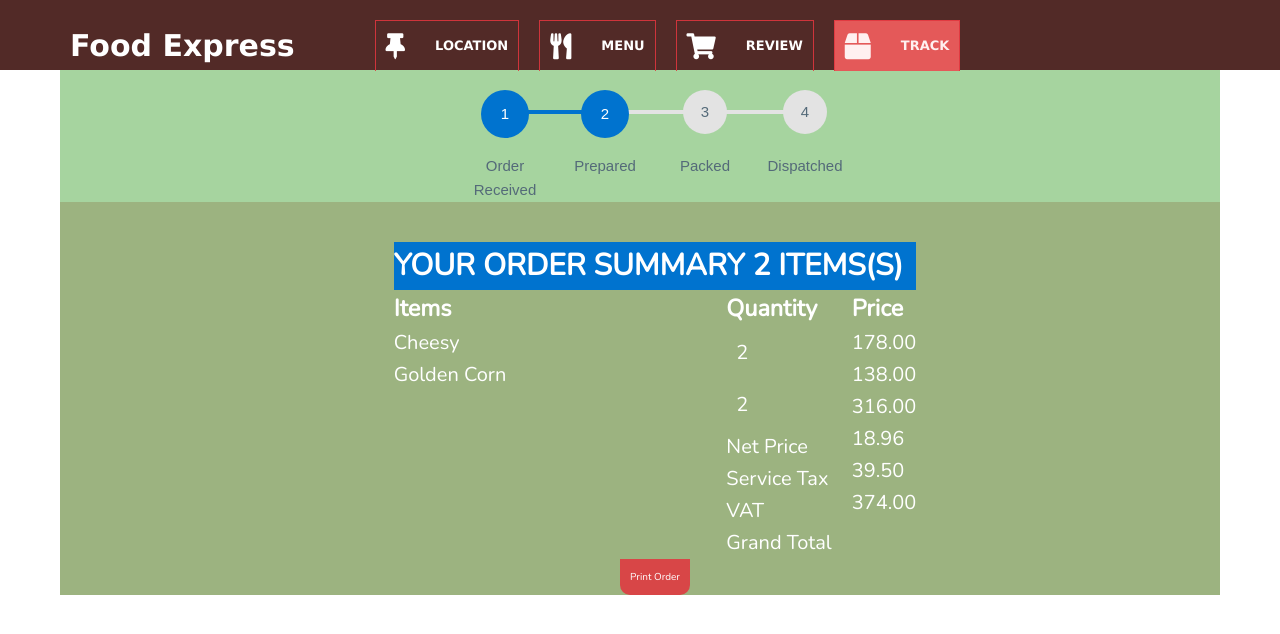
After one commit to afhm/food-app, a PHP site: page /track.php in a window 1280 px wide. The commit adds this page. Shown: the top 634 px of the page. Run offline with PHP 8.4, Linux system fonts and the light colour scheme; some libraries are stand-ins or nearby versions.

Commit message:
added track gui

```diff
--- a/app/review.php
+++ b/app/review.php
@@ -14,7 +14,7 @@
     <link rel="stylesheet" href="styles/styles.css">
 </head>
 
-<body class="container3">
+<body class="container container--review">
 <nav class="navbar">
         <div class="navbar__navtitle">Food Express</div>
 
--- a/app/styles/scss/main.scss
+++ b/app/styles/scss/main.scss
@@ -15,6 +15,7 @@
 @import 'components/steps';
 @import 'components/menu';
 @import 'components/order';
+@import 'components/track';
 
 
 
--- a/app/styles/styles.css
+++ b/app/styles/styles.css
@@ -424,3 +424,121 @@ a:link,
     grid-column: 2 /span 3; }
   .placeorder__btn {
     grid-column: 1 /span 4; }
+
+.track {
+  background-color: #a6d49f;
+  grid-column: center-start / center-end;
+  padding-left: 3rem;
+  padding-top: 4rem;
+  z-index: -2; }
+
+.tracker {
+  font-size: 3rem;
+  font-weight: 700;
+  display: grid;
+  justify-content: center;
+  align-items: center;
+  margin-top: -5rem; }
+
+.ordersummary {
+  background-color: #9cb380;
+  grid-column: center-start / center-end;
+  padding-left: 3rem;
+  padding-top: 4rem;
+  display: grid;
+  justify-items: center; }
+
+.progressbar {
+  width: 100%;
+  counter-reset: step;
+  margin: 0;
+  margin-top: 30px;
+  padding: 0; }
+
+.progressbar li {
+  list-style-type: none;
+  float: left;
+  width: 100px;
+  position: relative;
+  text-align: center;
+  font-family: sans-serif;
+  font-size: 15px;
+  font-weight: normal;
+  color: #546A79;
+  /* Steps*/ }
+
+.progressbar li:before {
+  content: counter(step);
+  counter-increment: step;
+  width: 44px;
+  height: 44px;
+  line-height: 44px;
+  /* border: 4px solid #fff; */
+  display: block;
+  text-align: center;
+  margin: 0 auto 20px auto;
+  border-radius: 50%;
+  background-color: #E3E3E3;
+  /* Circles*/ }
+
+.progressbar li:after {
+  content: '';
+  position: absolute;
+  width: 100%;
+  height: 4px;
+  background-color: #E3E3E3;
+  /*lines */
+  top: 20px;
+  left: -50%;
+  z-index: -1; }
+
+.progressbar li:first-child:after {
+  content: none; }
+
+.progressbar li.active {
+  color: #546A79; }
+
+.progressbar li.active:before {
+  width: 48px;
+  height: 48px;
+  line-height: 48px;
+  border-radius: 50%;
+  border-color: #0073CF;
+  color: white;
+  background-color: #0073CF;
+  margin: 0 auto 16px auto; }
+
+/* this is where the change is just added .active class to li:after */
+.progressbar li.active + li.active:after {
+  background-color: #0073CF; }
+
+button {
+  position: relative;
+  border: none;
+  padding: 10px 20px;
+  font-size: 16px;
+  border-radius: 2px;
+  left: 50%;
+  margin-top: 30px;
+  transform: translate(-50%);
+  cursor: pointer;
+  outline: none; }
+
+button:hover {
+  opacity: 0.8; }
+
+.summary {
+  display: grid;
+  grid-template-rows: repeat(2, max-content);
+  font-size: 3rem; }
+  .summary__header {
+    background-color: #0073CF; }
+  .summary__content {
+    display: grid;
+    grid-template-columns: repeat(13, max-content);
+    grid-column-gap: 2rem;
+    font-size: 2rem; }
+  .summary__quantity {
+    grid-column: 12 / 13; }
+  .summary__price {
+    grid-column: 13 / 14; }
--- /dev/null
+++ b/app/track.php
@@ -0,0 +1,135 @@
+<!DOCTYPE html>
+
+<html>
+
+<head>
+    <meta charset="utf-8">
+    <meta http-equiv="X-UA-Compatible" content="IE=edge">
+    <title>Food Express</title>
+    <meta name="description" content="">
+    <meta name="viewport" content="width=device-width, initial-scale=1">
+    <link href="https://fonts.googleapis.com/css?family=Josefin+Sans:300,400,400i|Nunito:300,300i" rel="stylesheet">
+    <link rel="stylesheet" href="https://use.fontawesome.com/releases/v5.2.0/css/all.css" integrity="sha384-hWVjflwFxL6sNzntih27bfxkr27PmbbK/iSvJ+a4+0owXq79v+lsFkW54bOGbiDQ"
+        crossorigin="anonymous">
+    <link rel="stylesheet" href="styles/styles.css">
+</head>
+
+<body class="container container--review">
+    <nav class="navbar">
+        <div class="navbar__navtitle">Food Express</div>
+
+        <div class="navbar__rightnav">
+
+            <a href="index.php">
+                <div class="navbar__location navbar--btn">
+                    <i class="fas fa-thumbtack fa-2x"></i>
+                    Location
+                </div>
+            </a>
+
+            <a href="menu.php">
+                <div class="navbar__menu navbar--btn">
+                    <i class="fas fa-utensils fa-2x"></i>
+                    Menu
+                </div>
+            </a>
+
+            <a href="review.php">
+                <div class="navbar__review  navbar--btn">
+                    <i class="fas fa-shopping-cart fa-2x"></i>
+                    Review
+                </div>
+            </a>
+
+            <a href="track.php">
+                <div class="navbar__track navbar--active navbar--btn">
+                    <i class="fas fa-box fa-2x"></i>
+                    Track
+                </div>
+            </a>
+
+        </div>
+
+    </nav>
+
+ <section class="track">
+        <div class="tracker">
+            <ul class="progressbar">
+                <li class="active">Order Received</li>
+                <li class="active">Prepared</li>
+                <li>Packed</li>
+                <li>Dispatched</li>
+            </ul>
+        </div>
+    </section>
+
+    <section class="ordersummary">
+        <div class="summary">
+            <div class="summary__header">
+                <h4>YOUR ORDER SUMMARY 2 ITEMS(S)</h4>
+            </div>
+            <div class="summary__content">
+                <div class="summary__item">
+                    <h3>Items</h3>
+                    <div class="itemss">
+                        Cheesy
+                    </div>
+                    <div class="itemss">
+                        Golden Corn
+                    </div>
+                </div>
+                <div class="summary__quantity">
+                    <h3>Quantity</h3>
+                    <div class="quantity">
+                        2
+                    </div>
+                    <div class="quantity">
+                        2
+                    </div>
+                    <div class="netpricee">
+                        Net Price
+                    </div>
+                    <div class="st">
+                        Service Tax
+                    </div>
+                    <div class="vat">
+                        VAT
+                    </div>
+                    <div class="gt">
+                        Grand Total
+                    </div>
+                </div>
+                <div class="summary__price">
+                    <h3>Price</h3>
+                    <div class="price">
+                        178.00
+                    </div>
+                    <div class="price">
+                        138.00
+                    </div>
+                    <div class="price">
+                        316.00
+                    </div>
+                    <div class="price">
+                        18.96
+                    </div>
+                    <div class="price">
+                        39.50
+                    </div>
+                    <div class="price">
+                        374.00
+                    </div>
+                </div>
+            </div>
+        </div>
+
+        <div class="add">
+            Print Order
+        </div>
+    </section>
+    <footer class="footer">footer</footer>
+
+    <script src=""></script>
+</body>
+
+</html>
```
Also changed, not shown: app/styles/scss/components/_track.scss (added, +141 -0 lines).
